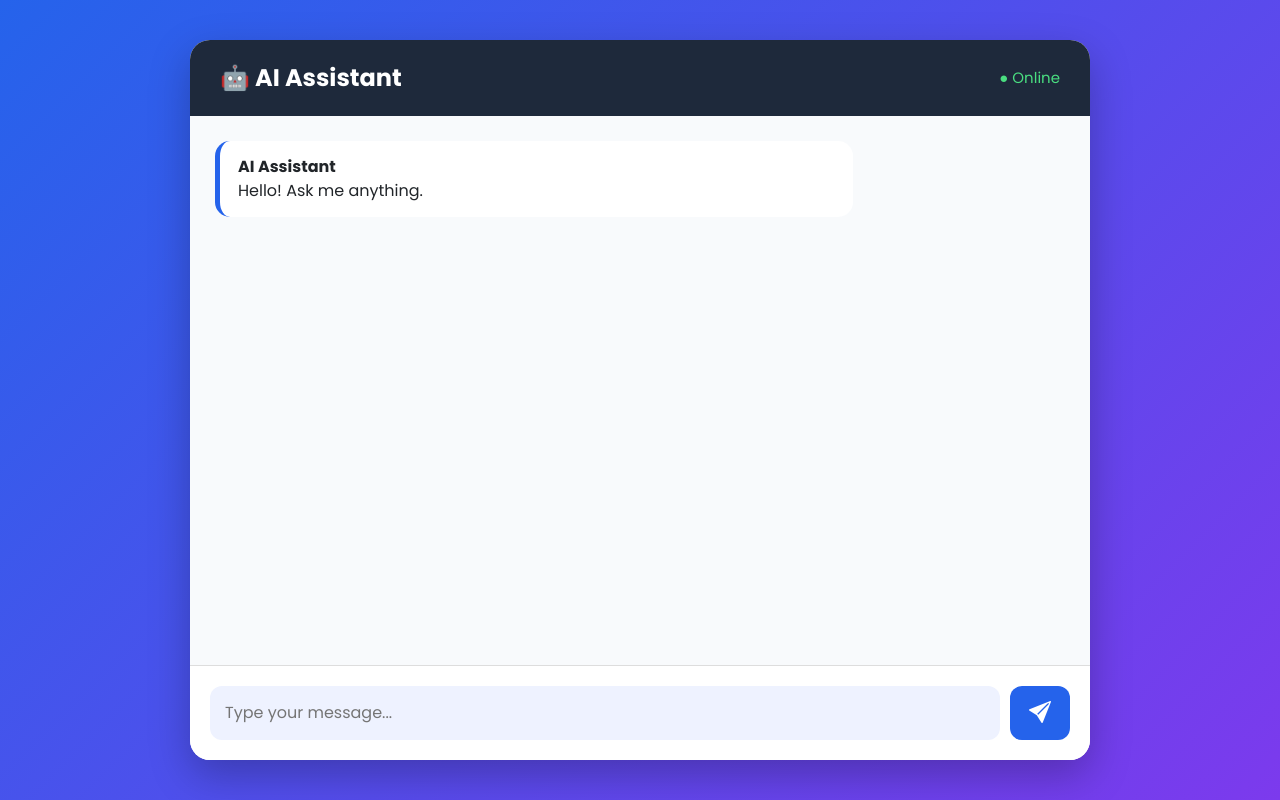
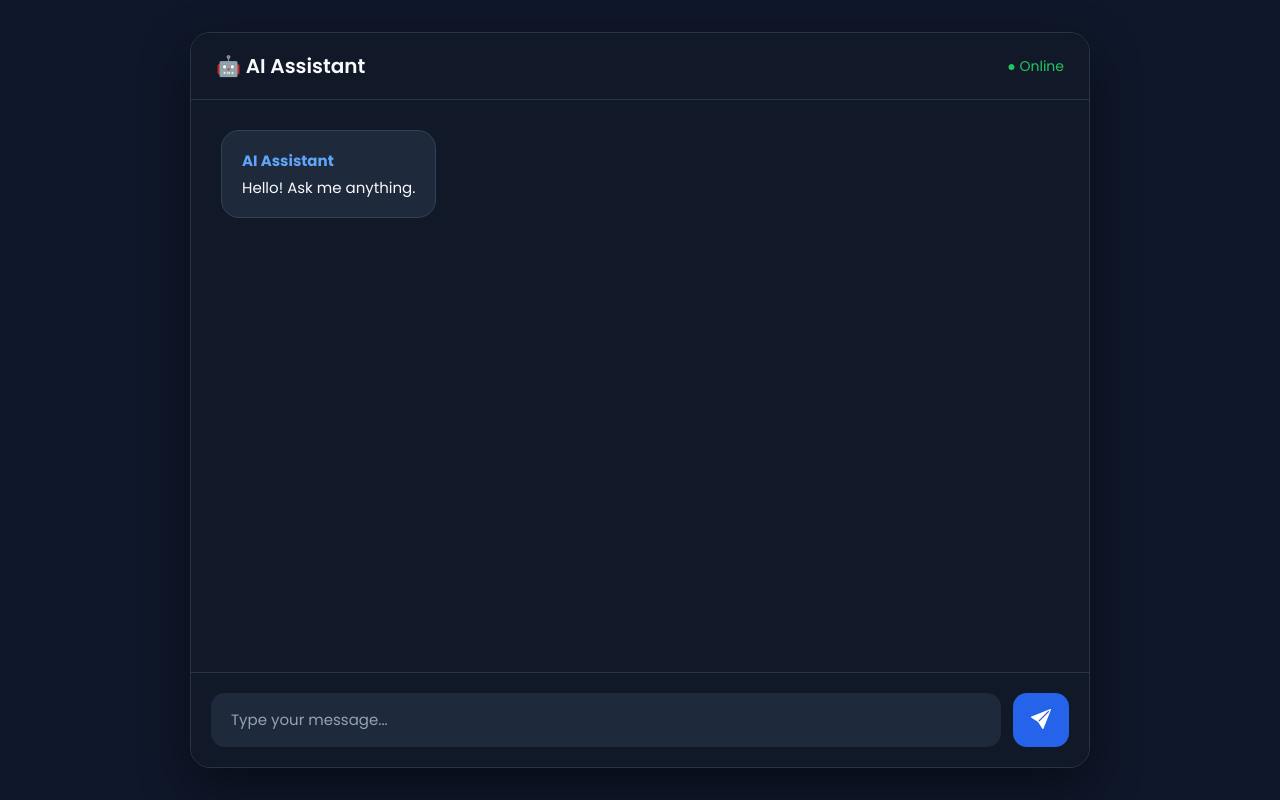
Before and after one commit to pranayaitopfw/chatbot, a Flask app: page / in a window 1280 px wide. Run offline with Flask 3, Linux system fonts and the light colour scheme; some libraries are stand-ins or nearby versions.

Commit message:
Update style.css

```diff
--- a/static/css/style.css
+++ b/static/css/style.css
@@ -1,51 +1,48 @@
+/* Google Font */
 *{
     margin:0;
     padding:0;
     box-sizing:border-box;
-    font-family:Poppins,sans-serif;
 }
 
 body{
+    font-family:"Poppins",sans-serif;
+    background:#0f172a;
+    color:#f8fafc;
+    height:100vh;
+    display:flex;
+    justify-content:center;
+    align-items:center;
+}
 
-    height:100vh;
-
-    display:flex;
-
-    justify-content:center;
-
-    align-items:center;
-
-    background:linear-gradient(135deg,#2563eb,#7c3aed);
-
-}
+/* Main Chat Window */
 
 .chat-container{
 
-    width:900px;
+    width:95%;
+    max-width:900px;
+    height:92vh;
 
-    height:90vh;
+    background:#111827;
 
-    background:white;
+    border:1px solid #273449;
 
     border-radius:20px;
-
-    overflow:hidden;
-
-    box-shadow:0 15px 40px rgba(0,0,0,.25);
 
     display:flex;
 
     flex-direction:column;
 
+    overflow:hidden;
+
+    box-shadow:
+    0 20px 50px rgba(0,0,0,.45);
+
 }
 
+/* Header */
+
 .chat-header{
-
-    background:#1e293b;
-
-    color:white;
-
-    padding:20px 30px;
 
     display:flex;
 
@@ -53,80 +50,180 @@ body{
 
     align-items:center;
 
+    padding:18px 25px;
+
+    border-bottom:1px solid #273449;
+
+    background:#111827;
+
 }
 
 .logo{
 
-    font-size:24px;
+    font-size:20px;
 
-    font-weight:bold;
+    font-weight:600;
 
 }
 
 .status{
 
-    color:#4ade80;
+    font-size:14px;
 
-    font-size:15px;
+    color:#22c55e;
 
 }
+
+/* Chat Area */
 
 #chat-box{
 
     flex:1;
 
-    padding:25px;
-
     overflow-y:auto;
 
-    background:#f8fafc;
+    padding:30px;
+
+    display:flex;
+
+    flex-direction:column;
+
+    gap:18px;
+
+    scroll-behavior:smooth;
 
 }
+
+/* Scrollbar */
+
+#chat-box::-webkit-scrollbar{
+
+    width:8px;
+
+}
+
+#chat-box::-webkit-scrollbar-thumb{
+
+    background:#334155;
+
+    border-radius:20px;
+
+}
+
+/* Messages */
 
 .ai-message,
 .user-message{
 
-    padding:14px 18px;
+    max-width:80%;
 
-    border-radius:15px;
+    padding:16px 20px;
 
-    margin-bottom:18px;
+    border-radius:18px;
 
-    max-width:75%;
+    line-height:1.8;
 
-    animation:fade .3s ease;
+    font-size:15px;
 
-    word-wrap:break-word;
+    animation:fade .25s ease;
+
+    word-break:break-word;
 
 }
 
+/* AI */
+
 .ai-message{
 
-    background:white;
+    align-self:flex-start;
 
-    border-left:5px solid #2563eb;
+    background:#1e293b;
+
+    border:1px solid #334155;
 
 }
 
+/* User */
+
 .user-message{
+
+    align-self:flex-end;
 
     background:#2563eb;
 
     color:white;
 
-    margin-left:auto;
+}
+
+/* Markdown */
+
+.ai-message h1,
+.ai-message h2,
+.ai-message h3{
+
+    margin:12px 0;
+
+    font-weight:600;
 
 }
 
+.ai-message p{
+
+    margin-bottom:12px;
+
+}
+
+.ai-message ul{
+
+    margin-left:20px;
+
+    margin-bottom:12px;
+
+}
+
+.ai-message li{
+
+    margin-bottom:8px;
+
+}
+
+.ai-message strong{
+
+    color:#60a5fa;
+
+}
+
+/* Code */
+
+pre{
+
+    margin-top:15px;
+
+    border-radius:12px;
+
+    overflow:auto;
+
+}
+
+code{
+
+    font-family:Consolas,monospace;
+
+}
+
+/* Input */
+
 .chat-input{
+
+    padding:20px;
 
     display:flex;
 
-    padding:20px;
+    gap:12px;
 
-    background:white;
+    border-top:1px solid #273449;
 
-    border-top:1px solid #ddd;
+    background:#111827;
 
 }
 
@@ -138,37 +235,55 @@ body{
 
     outline:none;
 
-    padding:15px;
+    background:#1e293b;
 
-    border-radius:12px;
+    color:white;
 
-    background:#eef2ff;
+    padding:16px 20px;
 
-    font-size:16px;
+    border-radius:14px;
+
+    font-size:15px;
+
+    transition:.2s;
 
 }
 
-.chat-input button{
+.chat-input input:focus{
 
-    width:60px;
+    background:#253247;
 
-    margin-left:10px;
+    box-shadow:0 0 0 2px #3b82f6;
+
+}
+
+.chat-input input::placeholder{
+
+    color:#94a3b8;
+
+}
+
+/* Button */
+
+#send-btn{
+
+    width:56px;
 
     border:none;
+
+    border-radius:14px;
 
     background:#2563eb;
 
     color:white;
 
-    border-radius:12px;
+    font-size:20px;
 
-    font-size:22px;
-
-    transition:.3s;
+    transition:.25s;
 
 }
 
-.chat-input button:hover{
+#send-btn:hover{
 
     background:#1d4ed8;
 
@@ -176,13 +291,21 @@ body{
 
 }
 
+#send-btn:active{
+
+    transform:scale(.96);
+
+}
+
+/* Animation */
+
 @keyframes fade{
 
     from{
 
         opacity:0;
 
-        transform:translateY(15px);
+        transform:translateY(10px);
 
     }
 
@@ -195,3 +318,32 @@ body{
     }
 
 }
+
+/* Mobile */
+
+@media(max-width:768px){
+
+    .chat-container{
+
+        width:100%;
+
+        height:100vh;
+
+        border-radius:0;
+
+    }
+
+    .ai-message,
+    .user-message{
+
+        max-width:95%;
+
+    }
+
+    .chat-input{
+
+        padding:15px;
+
+    }
+
+}
```
